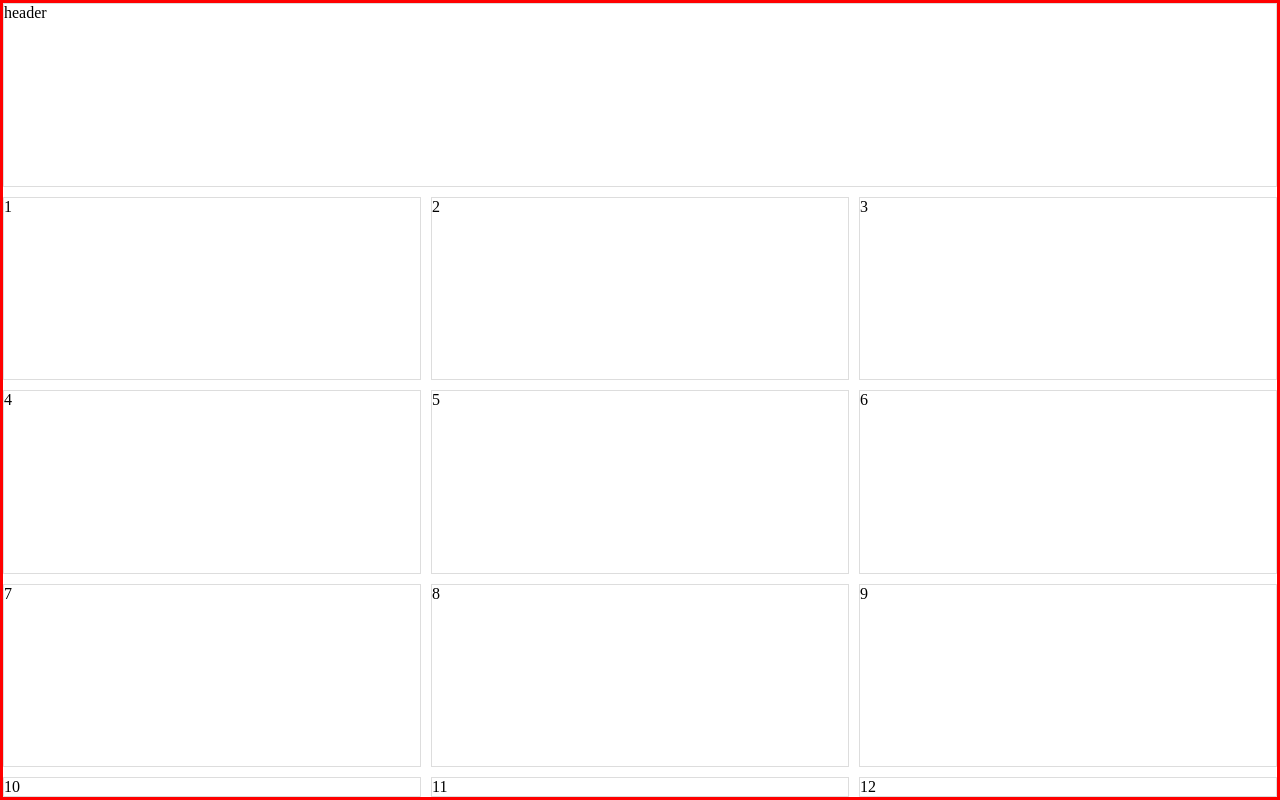
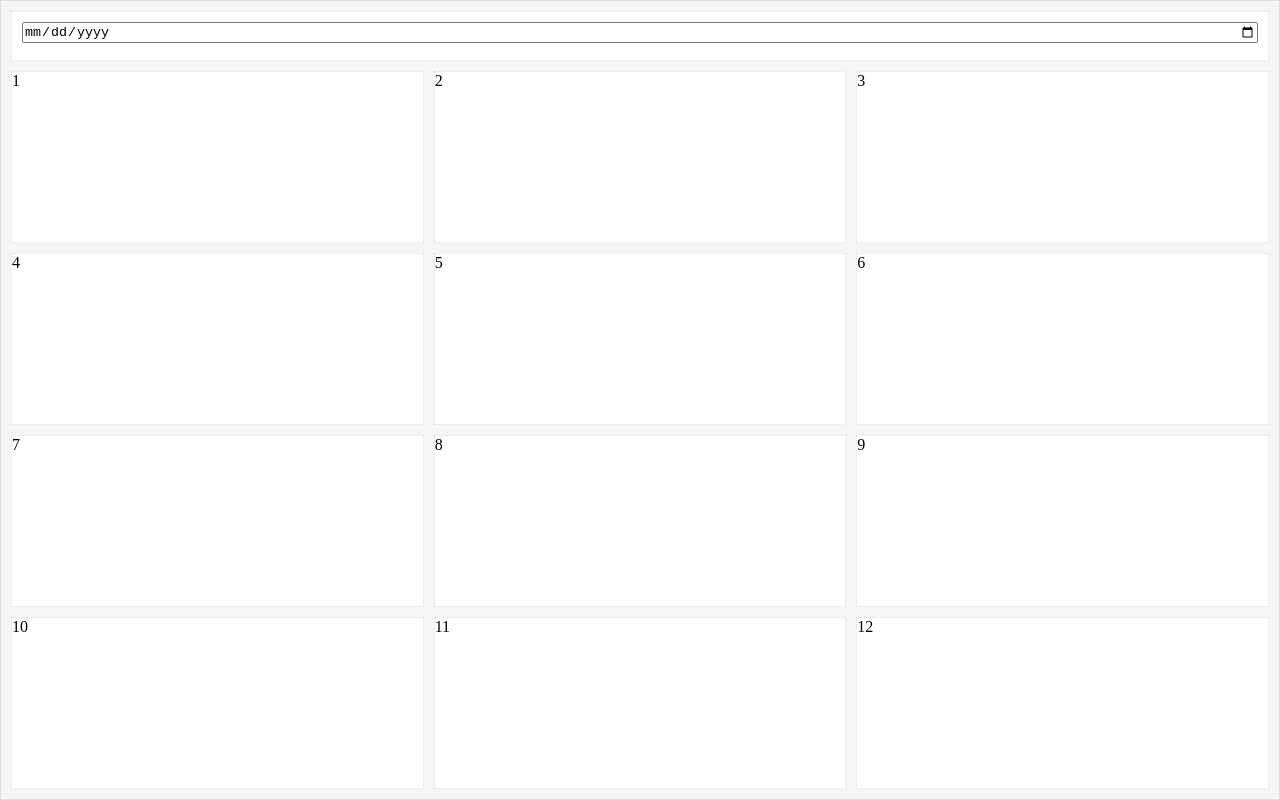
Before and after one commit to ngnam/css-layout-crash, a plain HTML site: page css-grid-layout/index5.html in a window 1280 px wide. Drawn offline with Linux system fonts and the light colour scheme.

Commit message:
Update index5.html

```diff
--- a/css-grid-layout/index5.html
+++ b/css-grid-layout/index5.html
@@ -14,31 +14,28 @@
 }
 .wrapper {
     display: grid;
-  border-style: solid;
-  border-color: red;
+    border: 1px solid #ddd;
+    background: #f5f5f5;
     grid-template-columns: repeat(3, 1fr);
-  grid-template-rows: repeat(4, 1fr);
     grid-gap: 10px;
     width: 100vw;
     height: 100vh;
+    grid-template-rows: auto 1fr 1fr 1fr 1fr auto;
+    padding: 10px 10px 0;
 }
 .fill-grid-rows-columns {
-  border: 1px solid #ddd;
+    border: 1px dotted #ddd;
     grid-row-start: auto;
     grid-column-end: auto;
-
-}
-    .header {
-        width: 100%;
-        padding: 10px;
-        height: 50px;
-        background: #f2f2f2;
+    background: #fff;
 }
     .header > input[type='date'] { width: 100%; }
 
 .wrapper .fill-grid-rows-columns:first-child {
     grid-column-start: 1;
     grid-column-end: -1;
+    height: 50px;
+    padding: 10px;
 }
 </style>
 </head>
@@ -46,7 +43,9 @@
 <body>
 
 <div class="wrapper">
-  <div class="fill-grid-rows-columns">header</div>
+  <div class="fill-grid-rows-columns header">
+    <input type="date" name="current-date" />
+  </div>
   <div class="fill-grid-rows-columns">1</div>
   <div class="fill-grid-rows-columns">2</div>
   <div class="fill-grid-rows-columns">3</div>
```
Lines whose indentation alone changed are shown as unchanged.
